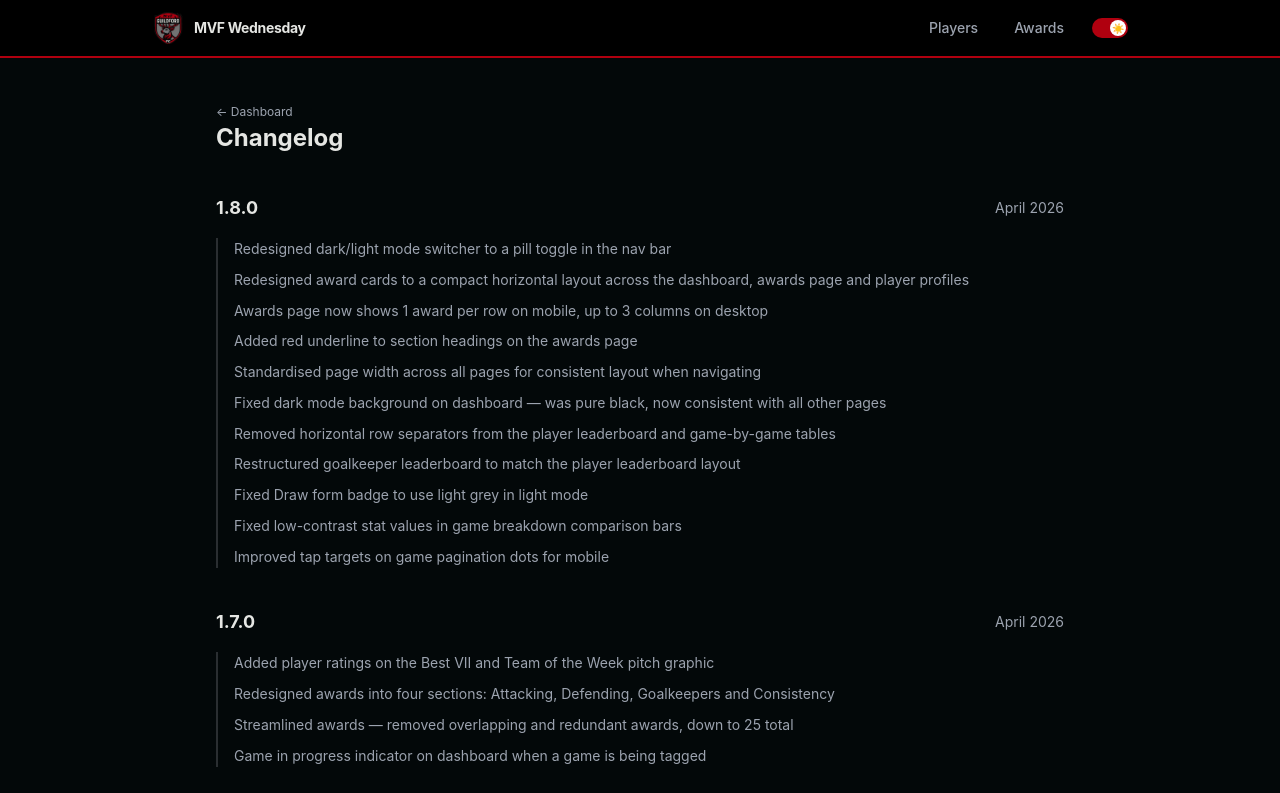
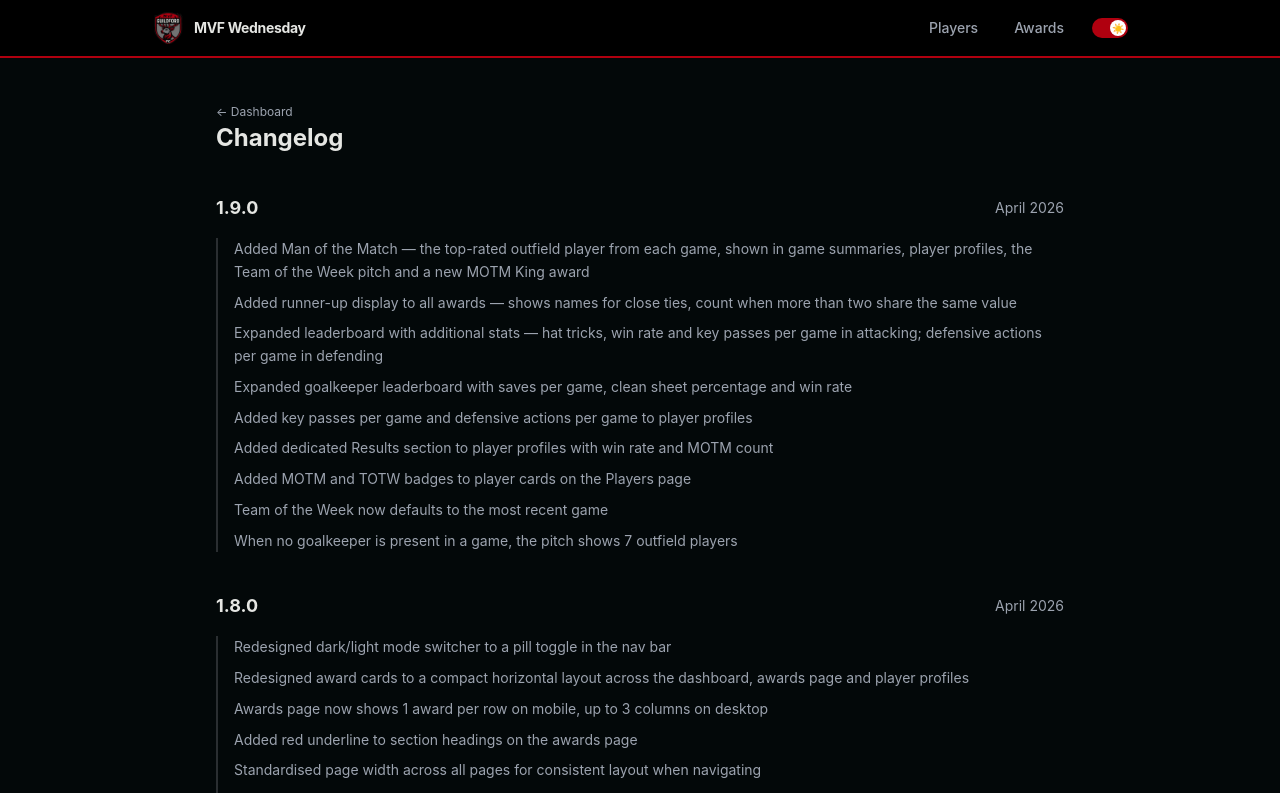
Before and after one commit to robbatr0n/mvf-7aside, a React (Vite) app: page /changelog in a window 1280 px wide. Shown: the top 793 px of the page. Built offline with nearby package versions, Linux system fonts and the light colour scheme; no server answers.

Commit message:
updated change log

```diff
--- a/src/pages/ChangeLog.tsx
+++ b/src/pages/ChangeLog.tsx
@@ -1,6 +1,21 @@
 import { Link } from "react-router-dom";
 
 const CHANGELOG = [
+  {
+    version: '1.9.0',
+    date: 'April 2026',
+    changes: [
+      'Added Man of the Match — the top-rated outfield player from each game, shown in game summaries, player profiles, the Team of the Week pitch and a new MOTM King award',
+      'Added runner-up display to all awards — shows names for close ties, count when more than two share the same value',
+      'Expanded leaderboard with additional stats — hat tricks, win rate and key passes per game in attacking; defensive actions per game in defending',
+      'Expanded goalkeeper leaderboard with saves per game, clean sheet percentage and win rate',
+      'Added key passes per game and defensive actions per game to player profiles',
+      'Added dedicated Results section to player profiles with win rate and MOTM count',
+      'Added MOTM and TOTW badges to player cards on the Players page',
+      'Team of the Week now defaults to the most recent game',
+      'When no goalkeeper is present in a game, the pitch shows 7 outfield players',
+    ],
+  },
   {
     version: '1.8.0',
     date: 'April 2026',
```
